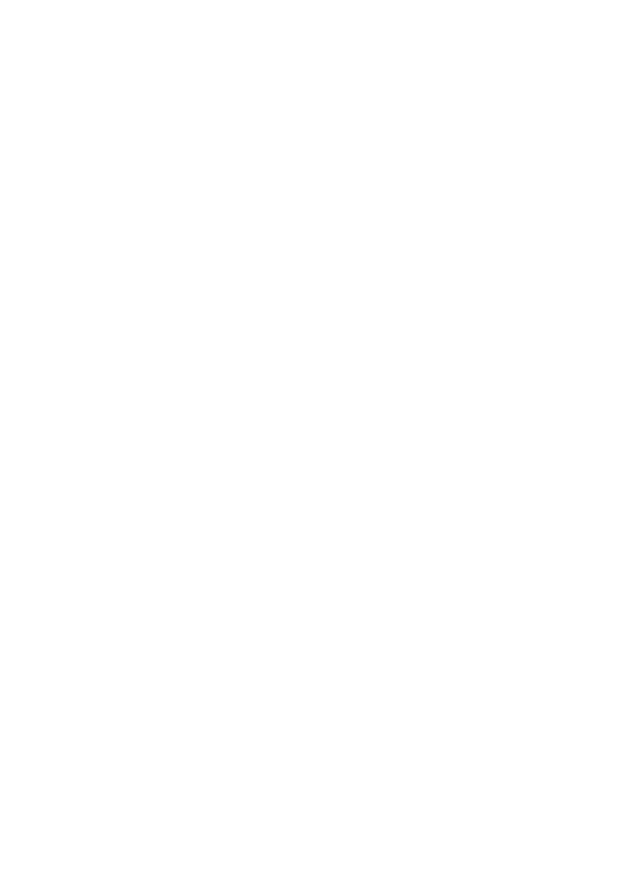
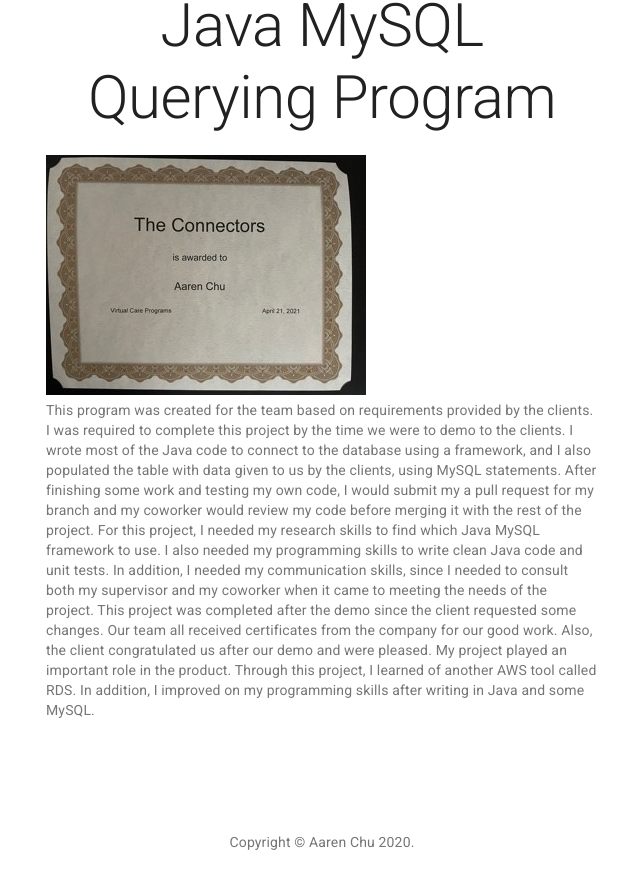
Before and after one commit to aarenchu/aarenchu-e-portfolio, a React (Create React App) app: page /javamysqlqueryingprogram in a window 1280 px wide. Shown: the part 138-1026 px from the top of the page, without its empty margins (318-958 px from the left). Before the commit the page ends 800 px from the top, so only its background shows below. Built offline with nearby package versions, Linux system fonts and the light colour scheme.

Commit message:
Added new portfolio entry for 2nd semester.

```diff
--- a/src/App.js
+++ b/src/App.js
@@ -1,6 +1,7 @@
 import React from 'react';
 import { BrowserRouter, Route } from 'react-router-dom';
 import MockServicePage from './components/project_pages/MockServicePage';
+import JavaMySqlQueryingProgram from './components/project_pages/JavaMySqlQueryingProgram';
 import Album from './components/site_pages/Album';
 
 export default function App() {
@@ -8,6 +9,7 @@
     <BrowserRouter>
       <Route exact path="/" component={Album} />
       <Route path="/mockservice" component={MockServicePage} />
+      <Route path="/javamysqlqueryingprogram" component={JavaMySqlQueryingProgram} />
     </BrowserRouter>
   );
 }
--- /dev/null
+++ b/src/components/project_pages/JavaMySqlQueryingProgram.js
@@ -0,0 +1,105 @@
+import React from 'react';
+import AppBar from '@material-ui/core/AppBar';
+import CssBaseline from '@material-ui/core/CssBaseline';
+import Toolbar from '@material-ui/core/Toolbar';
+import Typography from '@material-ui/core/Typography';
+import { makeStyles } from '@material-ui/core/styles';
+import Container from '@material-ui/core/Container';
+import Link from '@material-ui/core/Link';
+import WorkCertificate from '../../workcertificate.jpg';
+
+
+function Copyright() {
+  return (
+    <Typography variant="body2" color="textSecondary" align="center">
+      {'Copyright © '}
+        Aaren Chu
+        {' '}
+      {new Date().getFullYear()}
+      {'.'}
+    </Typography>
+  );
+}
+
+const useStyles = makeStyles((theme) => ({
+  icon: {
+    marginRight: theme.spacing(2),
+  },
+  heroContent: {
+    backgroundColor: theme.palette.background.paper,
+    padding: theme.spacing(8, 0, 6),
+  },
+  heroButtons: {
+    marginTop: theme.spacing(4),
+  },
+  cardGrid: {
+    paddingTop: theme.spacing(8),
+    paddingBottom: theme.spacing(8),
+  },
+  card: {
+    height: '100%',
+    display: 'flex',
+    flexDirection: 'column',
+  },
+  cardMedia: {
+    paddingTop: '56.25%', // 16:9
+  },
+  cardContent: {
+    flexGrow: 1,
+  },
+  footer: {
+    backgroundColor: theme.palette.background.paper,
+    padding: theme.spacing(6),
+  },
+}));
+
+export default function JavaMySqlQueryingProgram() {
+  const classes = useStyles();
+
+  return (
+    <React.Fragment>
+      <CssBaseline />
+      <AppBar position="relative">
+        <Toolbar>
+          <Typography variant="h6" color="inherit" href="/" noWrap>
+            <Link href="/" color="inherit">Aaren Chu's Portfolio </Link>
+          </Typography>
+        </Toolbar>
+      </AppBar>
+      <main>
+        {/* Hero unit */}
+        <div className={classes.heroContent}>
+          <Container maxWidth="sm">
+            <Typography component="h1" variant="h2" align="center" color="textPrimary" gutterBottom>
+              Java MySQL Querying Program
+            </Typography>
+            <img src={WorkCertificate} alt="Certificate from Work" />
+            <Typography variant="p" align="left" color="textSecondary" paragraph>
+                This program was created for the team based on requirements provided by the clients.
+                I was required to complete this project by the time we were to demo to the clients.
+                I wrote most of the Java code to connect to the database using a framework, and I also populated the table with data
+                given to us by the clients, using MySQL statements.
+                After finishing some work and testing my own code, I would submit my a pull request for
+                my branch and my coworker would review my code before merging it with the rest of the project.
+                For this project, I needed my research skills to find which Java MySQL framework to use.
+                I also needed my programming skills to write clean Java code and unit tests.
+                In addition, I needed my communication skills, since I needed
+                to consult both my supervisor and my coworker when it came to meeting the needs of the project. This
+                project was completed after the demo since the client requested some changes.
+                Our team all received certificates from the company for our good work. Also,
+                the client congratulated us after our demo and were pleased.
+                My project played an important role in the product. Through this
+                project, I learned of another AWS tool called RDS.
+                In addition, I improved on my programming skills after writing in Java and some MySQL.
+            </Typography>
+          </Container>
+        </div>
+      </main>
+      {/* Footer */}
+      <footer className={classes.footer}>
+        <Copyright />
+      </footer>
+      {/* End footer */}
+    </React.Fragment>
+  );
+}
--- a/src/components/site_pages/Album.js
+++ b/src/components/site_pages/Album.js
@@ -13,6 +13,7 @@
 import Container from '@material-ui/core/Container';
 import Link from '@material-ui/core/Link';
 import MockServiceDiagram from '../../MockService_Diagram.png';
+import WorkCertificate from '../../workcertificate.jpg';
 
 function Copyright() {
     return (
@@ -58,9 +59,6 @@
     },
   }));
 
-// To add more projects, add more numbers
-const cards = [1];
-
 export default function Album() {
     const classes = useStyles();
     return(
@@ -89,8 +87,7 @@
             <Container className={classes.cardGrid} maxWidth="md">
                 {/* End hero unit */}
                 <Grid container spacing={4}>
-                {cards.map((card) => (
-                    <Grid item key={card} xs={12} sm={6} md={4}>
+                    <Grid item xs={12} sm={6} md={4}>
                     <Card className={classes.card}>
                         <CardMedia
                         className={classes.cardMedia}
@@ -112,7 +109,28 @@
                         </CardActions>
                     </Card>
                     </Grid>
-                ))}
+                    <Grid item xs={12} sm={6} md={4}>
+                    <Card className={classes.card}>
+                        <CardMedia
+                        className={classes.cardMedia}
+                        image={WorkCertificate}
+                        title="Certificate from Work"
+                        />
+                        <CardContent className={classes.cardContent}>
+                        <Typography gutterBottom variant="h5" component="h2">
+                            Java MySQL Querying Program
+                        </Typography>
+                        <Typography>
+                        This program was created for the team based on requirements provided by the client.
+                        </Typography>
+                        </CardContent>
+                        <CardActions>
+                        <Button size="small" color="primary" href="/javamysqlqueryingprogram">
+                            View
+                        </Button>
+                        </CardActions>
+                    </Card>
+                    </Grid>
                 </Grid>
             </Container>
             </main>
```
Also changed, not shown: src/workcertificate.jpg (added).
